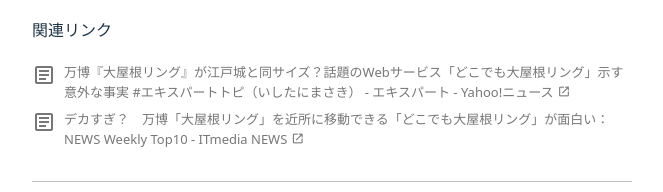
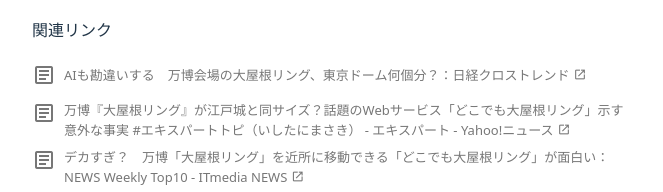
Before and after one commit to hirokiwa/me, a website built with Vite: page index.html in a window 1280 px wide. Shown: the part 1468-1660 px from the top of the page, without its empty margins (308-971 px from the left). Built offline with nearby package versions, Linux system fonts and the light colour scheme; files whose address does not match are found by name.

Commit message:
Add xtrend article

```diff
--- a/index.html
+++ b/index.html
@@ -61,6 +61,13 @@
               <p class="project-card__description">大阪・関西万博のシンボル「大屋根リング」を地図上の好きな場所に動かして、そのサイズを比較できるインタラクティブマップ。 万博会場はもちろん、日本だけでなく世界各地のランドマークと比較して、世界最大の木造建築の大きさを体感できます。</p>
               <h4 class="project-card__sub-heading">関連リンク</h4>
               <ul class="link-list">
+                <li class="link-list__item">
+                  <a href="https://xtrend.nikkei.com/atcl/contents/18/00921/00042/" target="_blank" rel="noopener noreferrer" class="link-item">
+                    <span class="link-item__icon material-symbols-outlined" aria-hidden="true">article</span>
+                    <span class="link-item__text">AIも勘違いする　万博会場の大屋根リング、東京ドーム何個分？：日経クロストレンド<span class="link-item__icon--trailing material-symbols-outlined" aria-hidden="true">open_in_new</span></span>
+                    <span class="sr-only">（新しいタブで開きます）</span>
+                  </a>
+                </li>
                 <li class="link-list__item">
                   <a href="https://news.yahoo.co.jp/expert/articles/25695fb084878f76ae7800705c54189155e52ec0" target="_blank" rel="noopener noreferrer" class="link-item">
                     <span class="link-item__icon material-symbols-outlined" aria-hidden="true">article</span>
```
